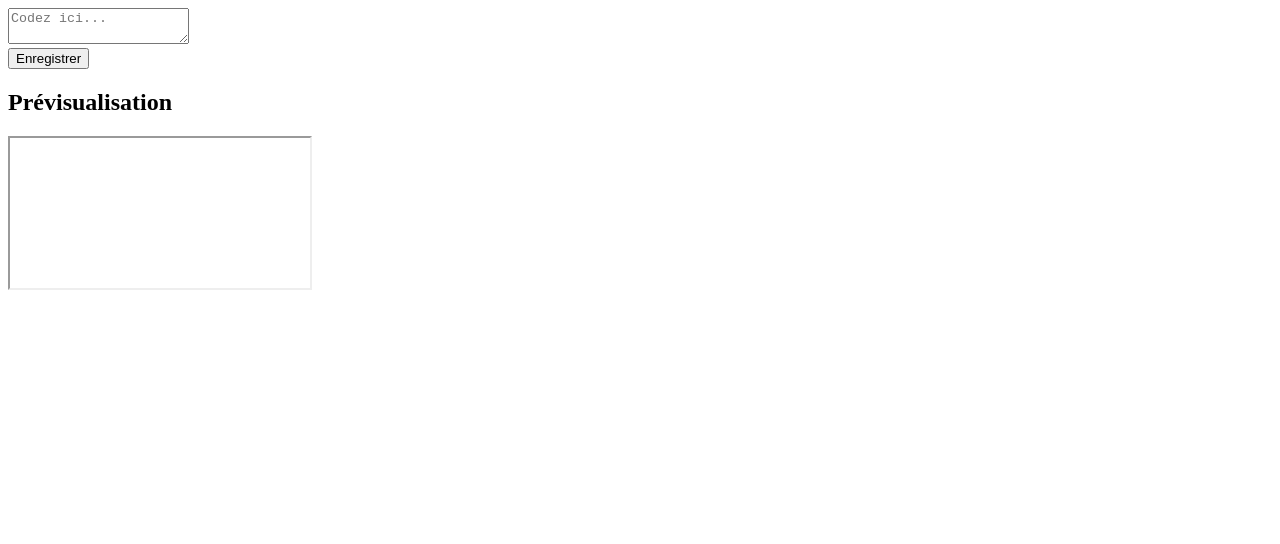
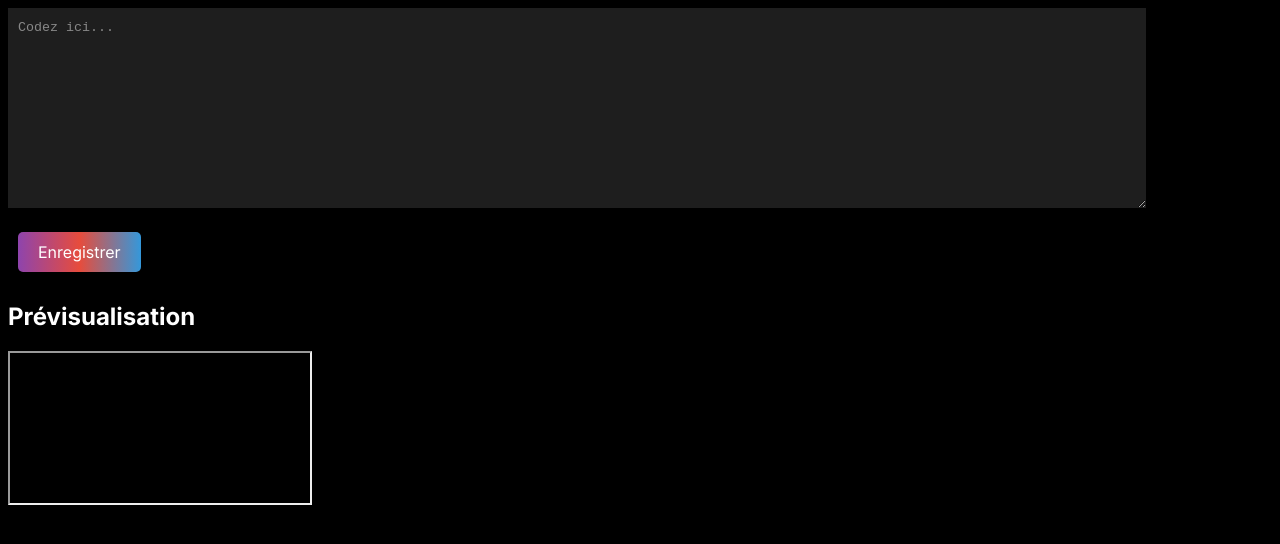
Before and after one commit to alexandersuce/VS-code-online, a plain HTML site: page APPRENDRE/index.html in a window 1280 px wide. Drawn offline with nearby package versions, Linux system fonts and the light colour scheme.

Commit message:
Update index.html

```diff
--- a/APPRENDRE/index.html
+++ b/APPRENDRE/index.html
@@ -6,7 +6,7 @@
     <title>Éditeur de Code en Ligne</title>
     <link rel="icon" href="https://cdn.worldvectorlogo.com/logos/visual-studio-code-1.svg">
     <link href="https://cdnjs.cloudflare.com/ajax/libs/prism/1.24.1/themes/prism-tomorrow.min.css" rel="stylesheet">
-    <link rel="stylesheet" href="styles.css">
+    <link rel="stylesheet" href="style_apprendre.css">
 </head>
 <body>
     <div class="container">
```
